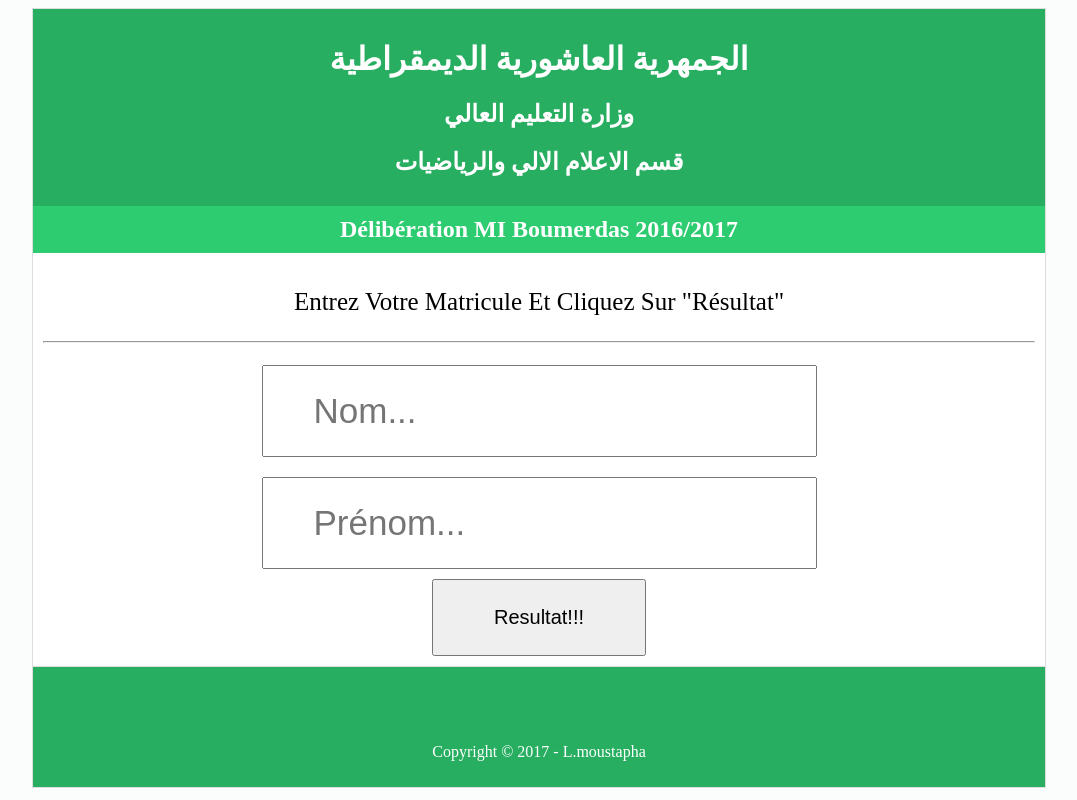
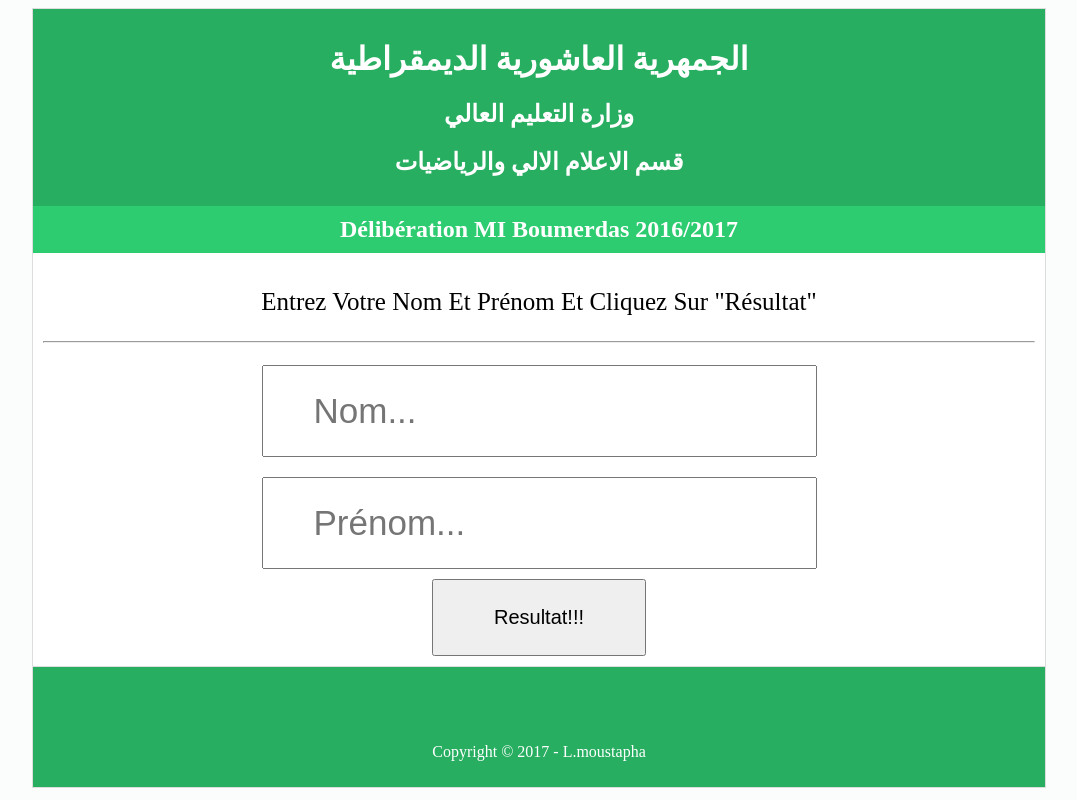
Before and after one commit to khalou1997/mumus27.github.io, a plain HTML site: page index.html in a window 1280 px wide. Shown: the whole page, without its empty margins (101-1178 px from the left). Drawn offline with nearby package versions, Linux system fonts and the light colour scheme.

Commit message:
Update index.html

```diff
--- a/index.html
+++ b/index.html
@@ -19,7 +19,7 @@
 		<h2 class="h2">Délibération MI Boumerdas 2016/2017</h2>
 
 		<div id="div">
-			<p>Entrez votre matricule et cliquez sur "résultat"</p>
+			<p>Entrez votre nom et prénom et cliquez sur "résultat"</p>
 			<!-- <h3>1616310483<span>81</span> >>> 1616310483</h3> -->
 			<hr>
 			<form>
```
